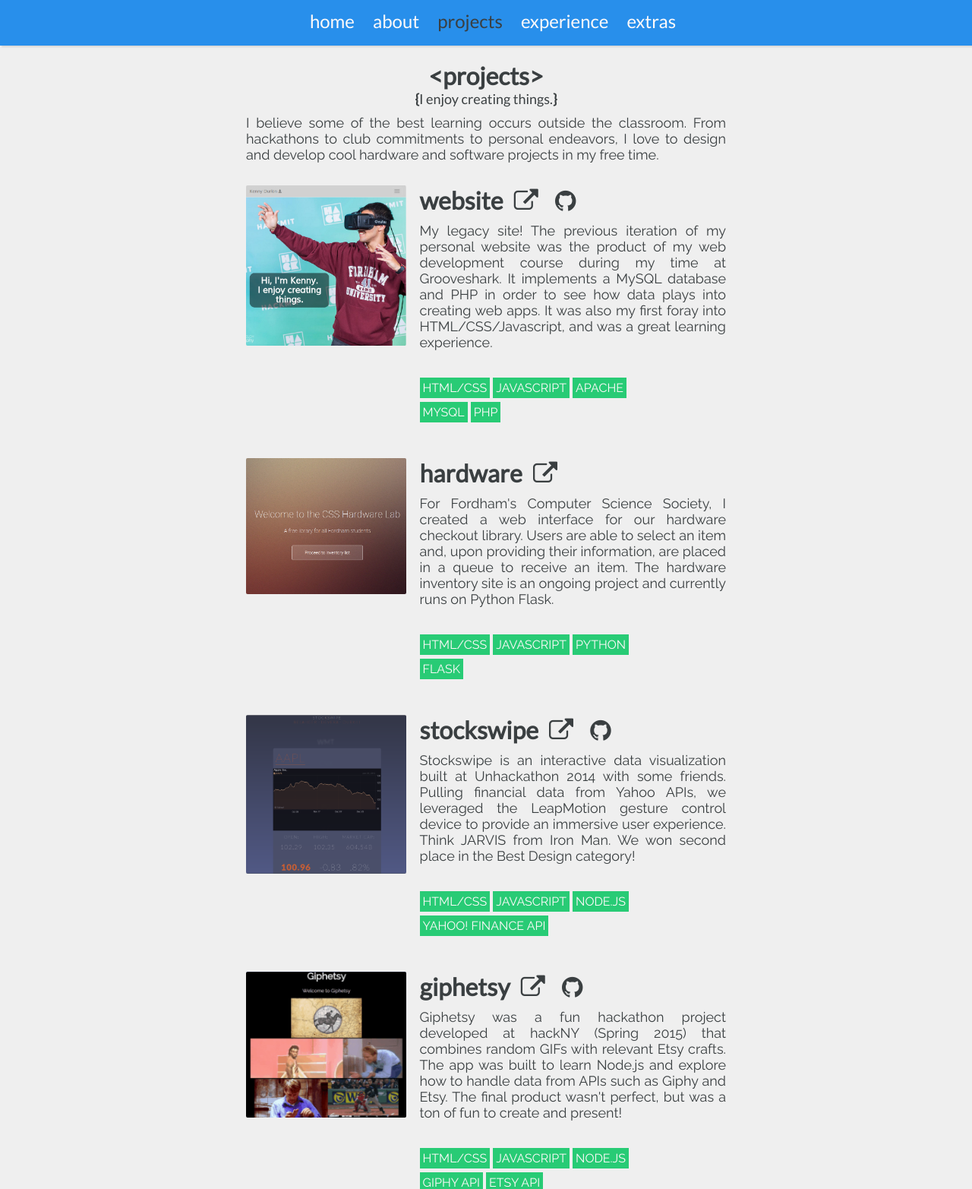
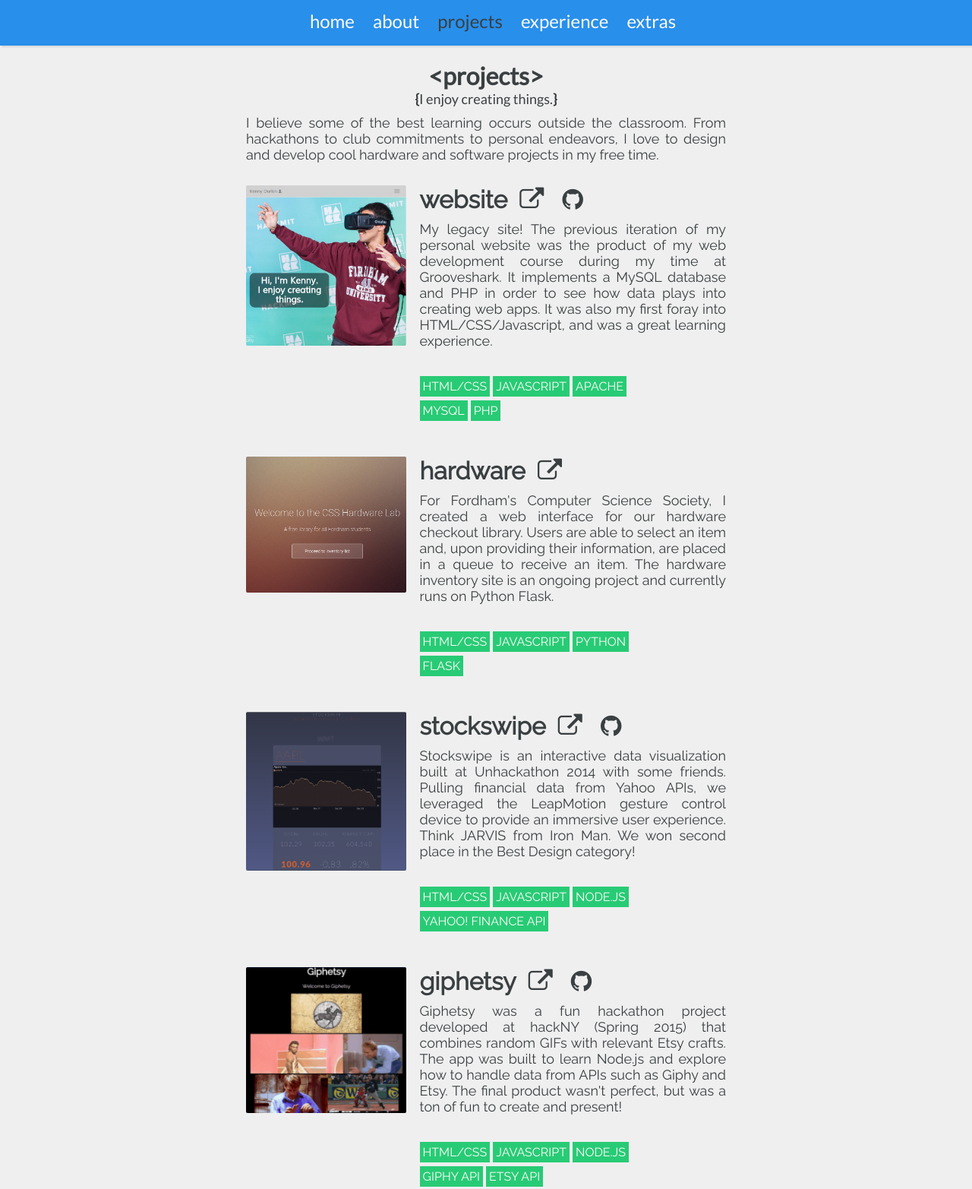
Before and after one commit to kennydurkin/website-2.0, a Flask app: page /projects in a window 1280 px wide. Shown: the top 1565 px of the page at 76% size. Run offline with Flask 2, Linux system fonts and the light colour scheme; some libraries are stand-ins or nearby versions.

Commit message:
last font fix

```diff
--- a/static/css/style.css
+++ b/static/css/style.css
@@ -268,9 +268,6 @@
 
 .proj-title{
   font-size: 2em;
-}
-
-.proj-title > p {
   font-family: 'Lato', sans-serif;
 }
 
```
